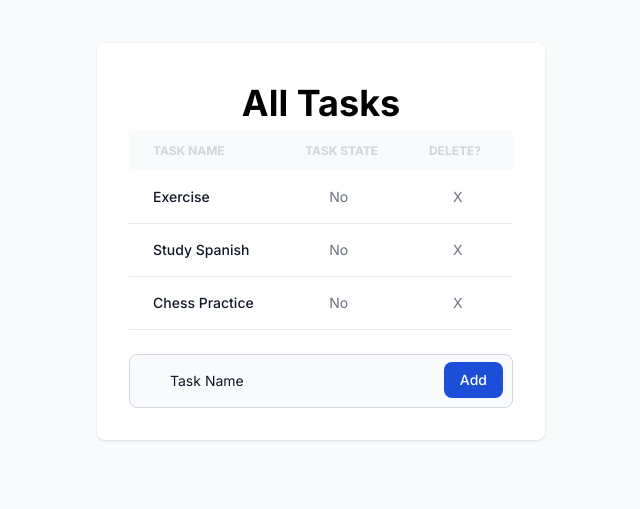
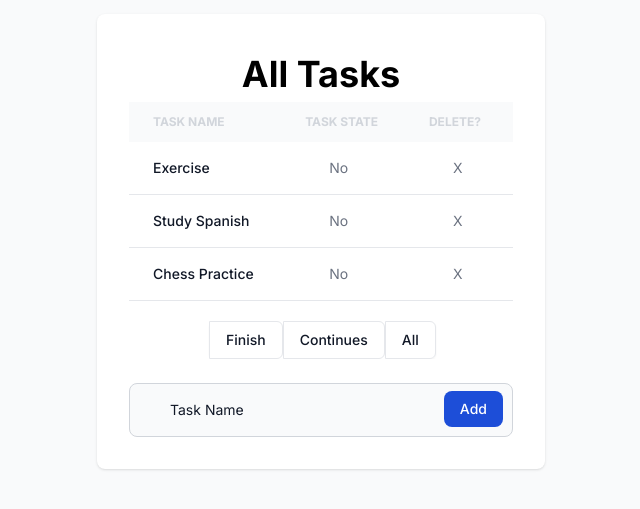
Before and after one commit to mustafabinguldev/nextjs-todo-app, a Next.js app: page / in a window 1280 px wide. Shown: the part 159-668 px from the top of the page, without its empty margins (319-959 px from the left). Built offline with nearby package versions, Linux system fonts and the light colour scheme.

Commit message:
task filter added

```diff
--- a/components/contexts/todocontext.js
+++ b/components/contexts/todocontext.js
@@ -56,6 +56,26 @@ export const TodoProvider = ({ children }) => {
         setTasks(newTasks);
         deleteTask(id);
 
+      },
+
+      filteredTasks: (filter, tasks) => {
+        return tasks.filter((task) => {
+           if (filter=="finish") {
+             if (task.state == true) {
+              return true;
+            }else{
+              ;return false;
+            }
+           }else if (filter == "continues") {
+            if (task.state == false) {
+              return true;
+            }else {
+              return false;
+            }
+           }else{
+            return true;
+           }
+        })
       }
 
 
--- a/components/todo/todolist.js
+++ b/components/todo/todolist.js
@@ -1,10 +1,12 @@
 "use client";
-import React, { useContext } from 'react'
+import React, { useContext, useState } from 'react'
 import TodoContext from '../contexts/todocontext';
 
 function TodoList() {
 
-  const { tasks, changeState, deleteTask } = useContext(TodoContext);
+  const { tasks, filteredTasks, changeState, deleteTask } = useContext(TodoContext);
+
+  const [selection, setSelection] = useState("");
 
   return (
     <div>
@@ -28,39 +30,51 @@ function TodoList() {
           </thead>
           <tbody>
 
-            {tasks.map((task) => {
+            {filteredTasks(selection, tasks).map((task) => {
               return (
 
                 <tr class="bg-white border-b dark:bg-gray-800 dark:border-gray-700">
                   <th scope="row" class="px-6 py-4 font-medium text-gray-900 whitespace-nowrap dark:text-white">
-
                     {task.name}
-
                   </th>
                   <td class="px-12 py-4">
-
                     {task.state ?
                       (<button onClick={(e) => changeState(task.id, false)}>Yes</button>) :
-                      (<button onClick={(e) => changeState(task.id, true)}>No</button>)}
-
+                      (<button onClick={(e) => changeState(task.id, true)}>No</button>)
+                    }
                   </td>
 
                   <td class="px-12 py-4">
-
                     <button onClick={(e) => deleteTask(task.id)}>X</button>
-
                   </td>
 
-
                 </tr>
-
-
               )
             })}
 
           </tbody>
         </table>
+
+        <div class="ml-20 mt-5 inline-flex rounded-md shadow-sm" role="group">
+          <button onClick={(e)=> {
+            setSelection("finish")
+          }} type="button" class={"px-4 py-2 text-sm font-medium text-gray-900 bg-white border border-gray-200 rounded-r-md hover:bg-gray-100 hover:text-blue-700 focus:z-10 focus:ring-2 focus:ring-blue-700 focus:text-blue-700 dark:bg-gray-700 dark:border-gray-600 "+(selection=="finish" ? ("dark:text-sky-400") : ("dark:text-white")) +" dark:hover:text-white dark:hover:bg-gray-600 dark:focus:ring-blue-500 dark:focus:text-white"}>
+            Finish
+          </button>
+          <button onClick={(e) => {
+            setSelection("continues")
+          }} type="button" class={"px-4 py-2 text-sm font-medium text-gray-900 bg-white border border-gray-200 rounded-r-md hover:bg-gray-100 hover:text-blue-700 focus:z-10 focus:ring-2 focus:ring-blue-700 focus:text-blue-700 dark:bg-gray-700 dark:border-gray-600 "+(selection=="continues" ? ("dark:text-sky-400") : ("dark:text-white")) +" dark:hover:text-white dark:hover:bg-gray-600 dark:focus:ring-blue-500 dark:focus:text-white"}>
+            Continues
+          </button>
+          <button onClick={(e)=>{
+            setSelection("")
+          }} type="button" class={"px-4 py-2 text-sm font-medium text-gray-900 bg-white border border-gray-200 rounded-r-md hover:bg-gray-100 hover:text-blue-700 focus:z-10 focus:ring-2 focus:ring-blue-700 focus:text-blue-700 dark:bg-gray-700 dark:border-gray-600 "+(selection=="" ? ("dark:text-sky-400") : ("dark:text-white")) +" dark:hover:text-white dark:hover:bg-gray-600 dark:focus:ring-blue-500 dark:focus:text-white"}>
+            All
+          </button>
+        </div>
       </div>
+
+
 
 
 
```
Also changed, not shown: new.png (added), 1 other file (tests, documents, lock files or other folders).
